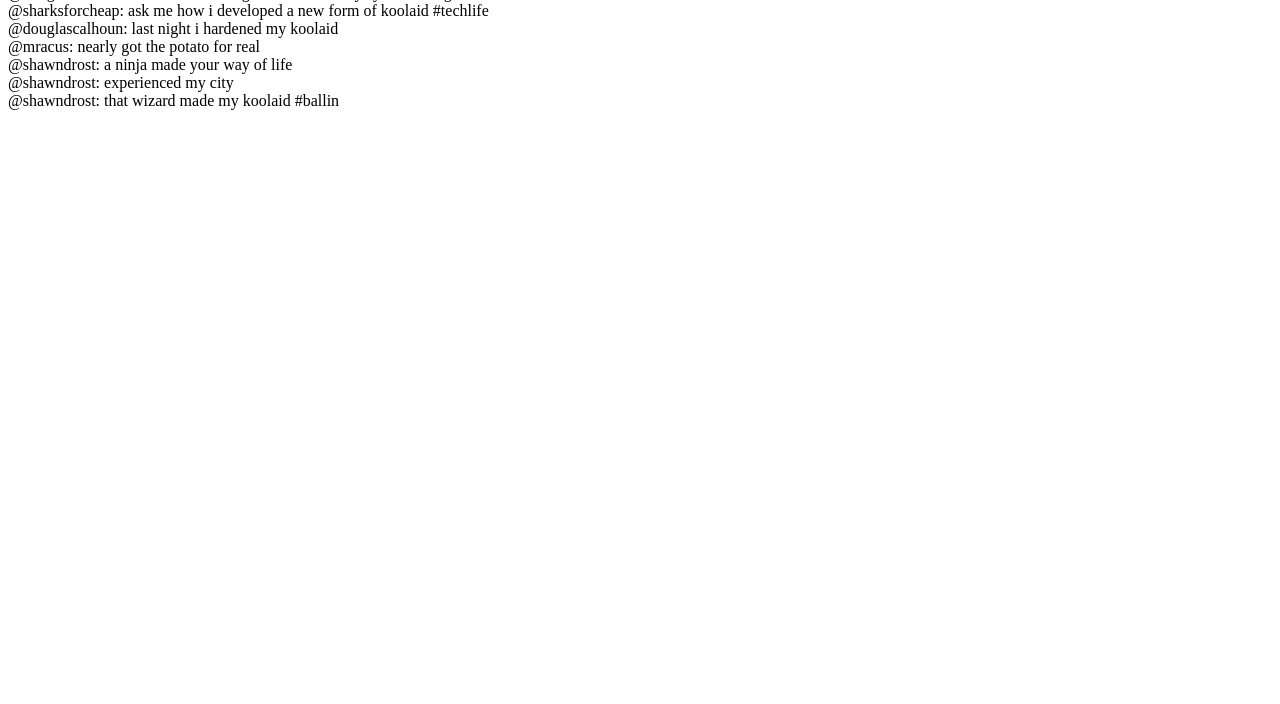
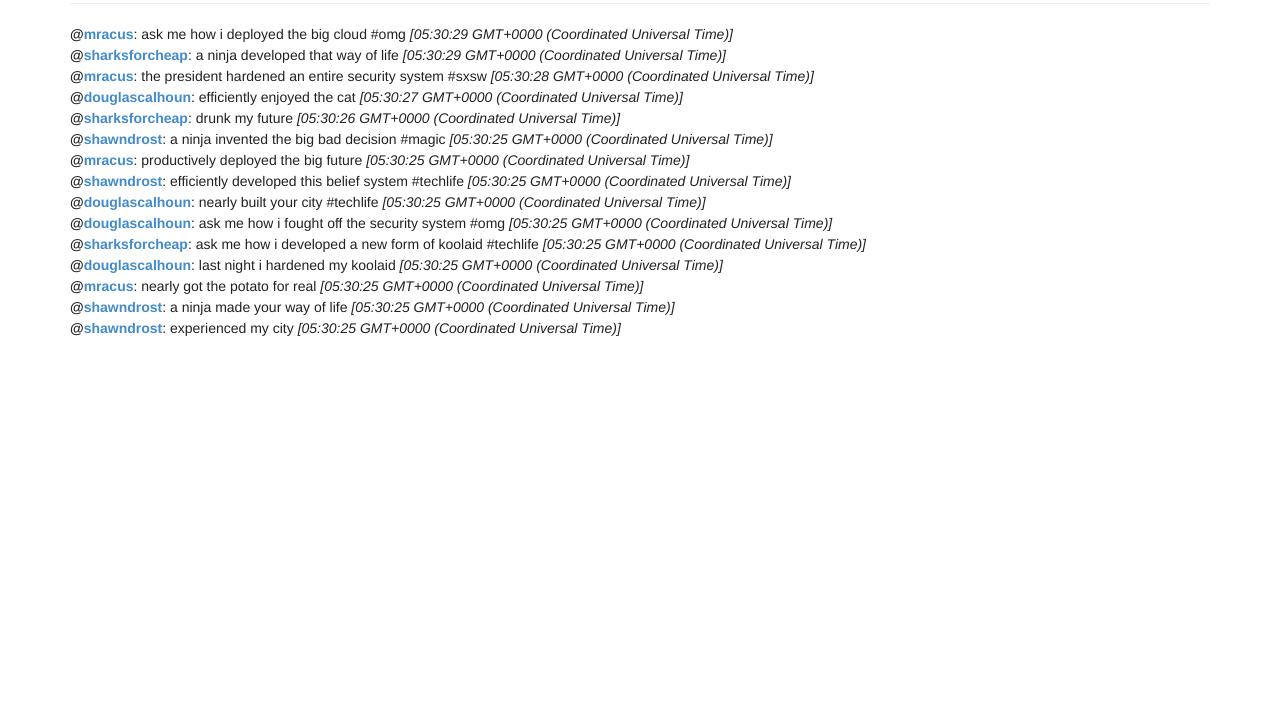
Before and after one commit to wwwillchen/twittler, a plain HTML site: page index.html in a window 1280 px wide. Shown: the part 96-800 px from the top of the page. Drawn offline with Linux system fonts and the light colour scheme.

Commit message:
completed twittler

```diff
--- a/index.html
+++ b/index.html
@@ -1,27 +1,29 @@
 <!DOCTYPE html>
 <html>
   <head>
-    <script src="jquery.js"></script>
+  <title>Twittler by Will</title>
     <script src="data_generator.js"></script>
+        <script src="jquery.js"></script>
+<link rel="stylesheet" href="bootstrap.min.css">
+
+    <link rel="stylesheet" type="text/css" href="style.css">
   </head>
   <body>
-    <script>
+<div class="container">
+<div class="page-header">
+  <h1>Twittler <small>Hack Reactor Pre-course by Will</small></h1>
+</div>
+<div><h3>
+<a href="#" class="view-all">View all tweets</a>
+</h3></div>
 
-      $(document).ready(function(){
-        var $body = $('body');
-        $body.html('');
+  	  	<main>
+</main>
+</div>
+    <script src="twittler.js"></script>
+<!-- Latest compiled and minified CSS -->
 
-        var index = streams.home.length - 1;
-        while(index >= 0){
-          var tweet = streams.home[index];
-          var $tweet = $('<div></div>');
-          $tweet.text('@' + tweet.user + ': ' + tweet.message);
-          $tweet.appendTo($body);
-          index -= 1;
-        }
-
-      });
-
-    </script>
+<!-- Latest compiled and minified JavaScript -->
+<script src="bootstrap.min.js"></script>
   </body>
 </html>
--- /dev/null
+++ b/style.css
@@ -0,0 +1,12 @@
+body {
+	/** font-family: "Calibri"; **/
+	color: #222;
+	line-height:150%;
+}
+
+h3 {
+	display:none;
+}
+main {
+	align: center;
+}
--- /dev/null
+++ b/twittler.js
@@ -0,0 +1,43 @@
+ $(document).ready(function(){
+        var $main = $('main');
+        $main.html('');
+
+        var location = streams.home;
+
+        var displayTweet = function() {
+        	$('.tweet').remove();
+        	var index = location.length - 1;
+	        while(index >= 0 && index >= location.length-15){
+
+	          // Generate timestamp
+	          var tweet = location[index];
+	          //}
+
+
+	          var $tweet = $('<div class="tweet"><h4></h4></div>');
+
+	          $tweet.html('<strong>@<a href="#" class="tweetlinks">' + tweet.user + '</a></strong>: ' + tweet.message + "<em> [" + tweet.created_at.toTimeString() + "]</em>");
+	          $tweet.appendTo($main);
+	          index -= 1;
+	        }
+        };
+
+        var mainTweetsFlag = true;
+        var userclicked;
+
+        $("h3").on("click",function(){
+        	location = streams.home;
+        	$("h3").hide();
+        })
+
+    	setInterval(function(){
+    			displayTweet();
+        		$(".tweetlinks").on("click",function(){
+	      			userclicked = $(this).text();
+	      			location = streams["users"][userclicked];
+	      			$("h3").show();
+
+	      		});
+        },1000);
+
+      });
```
Also changed, not shown: bootstrap.min.css (added), bootstrap.min.js (added).
